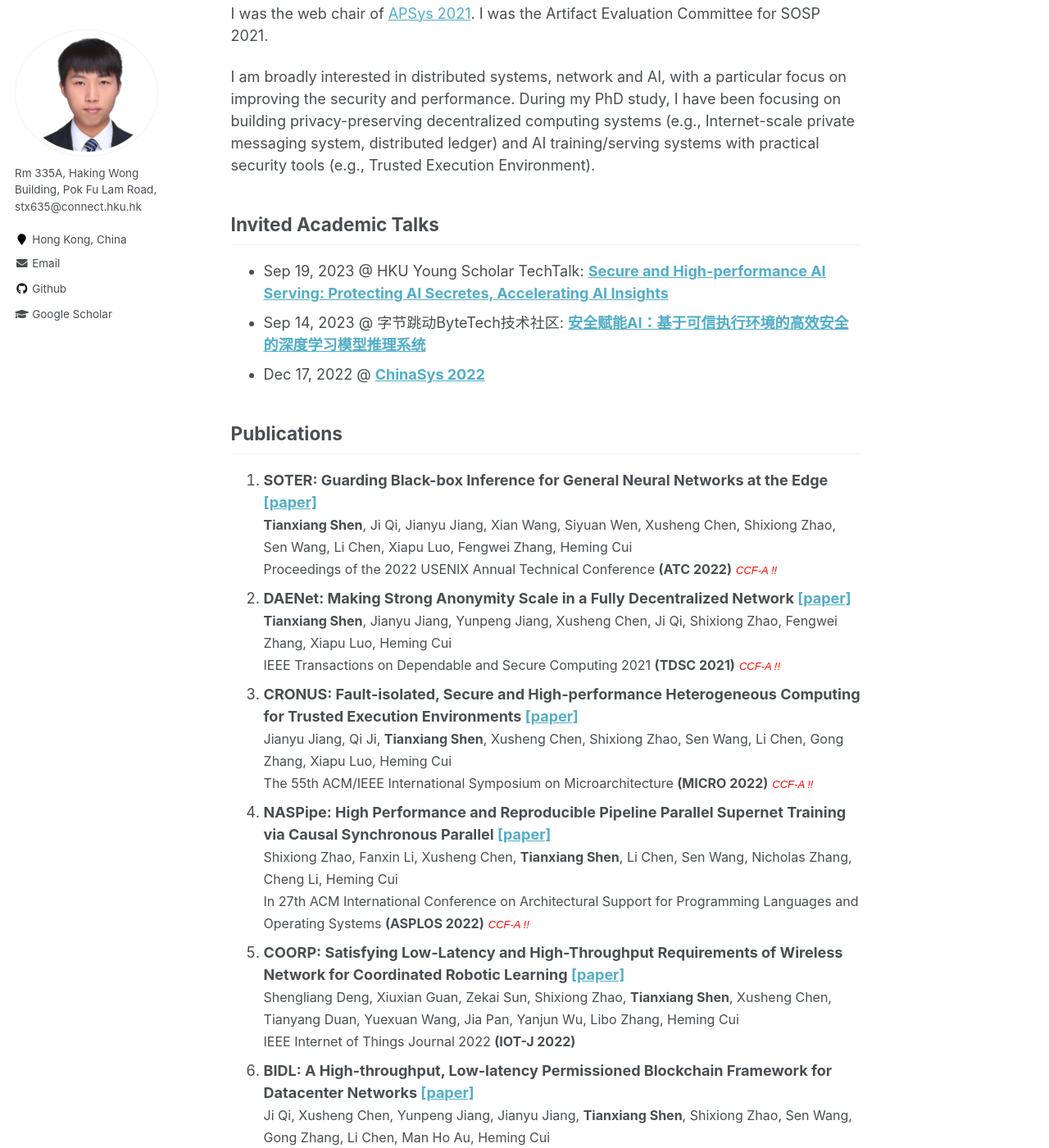
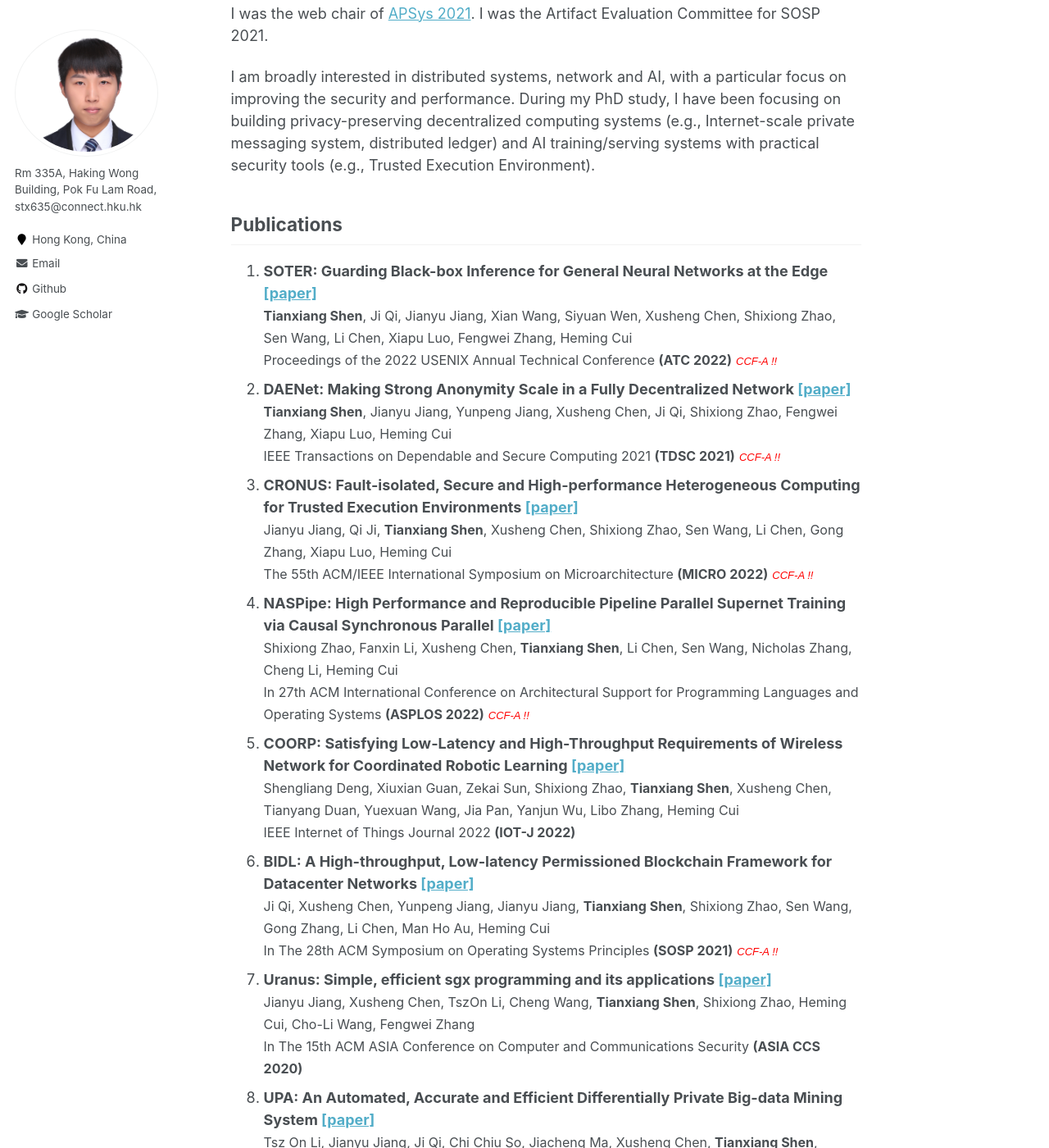
Before and after one commit to tianxiang999/tianxiang999.github.io, a Jekyll site: the page built from _pages/about.md, in a window 1280 px wide and 1400 px high, scrolled down 262 px. Shown: the whole window at 82% size. Built offline with Jekyll 4.4.1, drawn with Linux system fonts in a browser that asks for light colours; comment, search, counter and statistics services are not loaded; some of the changed text lies outside the part shown.

Commit message:
Update about.md

```diff
--- a/_pages/about.md
+++ b/_pages/about.md
@@ -21,14 +21,6 @@ computing systems (e.g., Internet-scale
 private messaging system, distributed ledger) and AI training/serving systems
 with practical security tools (e.g., Trusted Execution Environment).
 
-Invited Academic Talks
------
-<ul>
-  <li>Sep 19, 2023 @ HKU Young Scholar TechTalk: <a href="https://innowings.engg.hku.hk/secure-artificial-intelligence/" target="_blank" rel="noopener noreferrer"><strong>Secure and High-performance AI Serving: Protecting AI Secretes, Accelerating AI Insights </strong></a></li>
-  <li>Sep 14, 2023 @ 字节跳动ByteTech技术社区: <a href="https://bytedance.feishu.cn/docx/LO1edJyefoQ1fKxiqoMctNP7n9c" target="_blank" rel="noopener noreferrer"> <strong>安全赋能AI：基于可信执行环境的高效安全的深度学习模型推理系统 </strong></a></li>
-  <li>Dec 17, 2022 @  <a href="https://cs.nju.edu.cn/gurong/chinasys_2022fall/index.html" target="_blank" rel="noopener noreferrer"> <strong>ChinaSys 2022 </strong></a></li>
-
-</ul>
 
 Publications
 -----
@@ -79,3 +71,13 @@ Publications
 8. <strong>UPA: An Automated, Accurate and Efficient Differentially Private Big-data Mining System [[paper]](https://i.cs.hku.hk/~heming/papers/dsn20-upa.pdf)</strong>
   <br>
    <font size="3">Tsz On Li, Jianyu Jiang, Ji Qi, Chi Chiu So, Jiacheng Ma, Xusheng Chen, <strong>Tianxiang Shen</strong>, Heming Cui, Yuexuan Wang, Peng Wang<br>In The Proceedings of the 50th IEEE/IFIP International Conference on Dependable Systems and Networks <strong>(DSN 2020)</strong> </font>
+
+
+Invited Academic Talks
+-----
+<ul>
+  <li>Sep 19, 2023 @ HKU Young Scholar TechTalk: <a href="https://innowings.engg.hku.hk/secure-artificial-intelligence/" target="_blank" rel="noopener noreferrer"><strong>Secure and High-performance AI Serving: Protecting AI Secretes, Accelerating AI Insights </strong></a></li>
+  <li>Sep 14, 2023 @ 字节跳动ByteTech技术社区: <a href="https://bytedance.feishu.cn/docx/LO1edJyefoQ1fKxiqoMctNP7n9c" target="_blank" rel="noopener noreferrer"> <strong>安全赋能AI：基于可信执行环境的高效安全的深度学习模型推理系统 </strong></a></li>
+  <li>Dec 17, 2022 @  <a href="https://cs.nju.edu.cn/gurong/chinasys_2022fall/index.html" target="_blank" rel="noopener noreferrer"> <strong>ChinaSys 2022 </strong></a></li>
+
+</ul>
```
